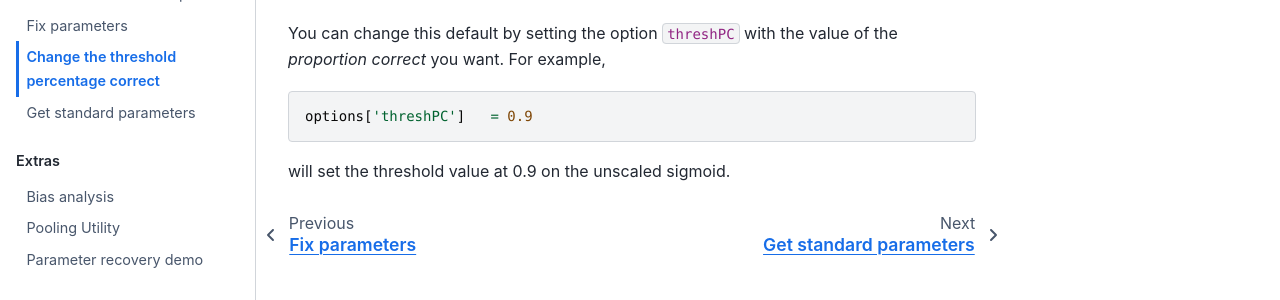
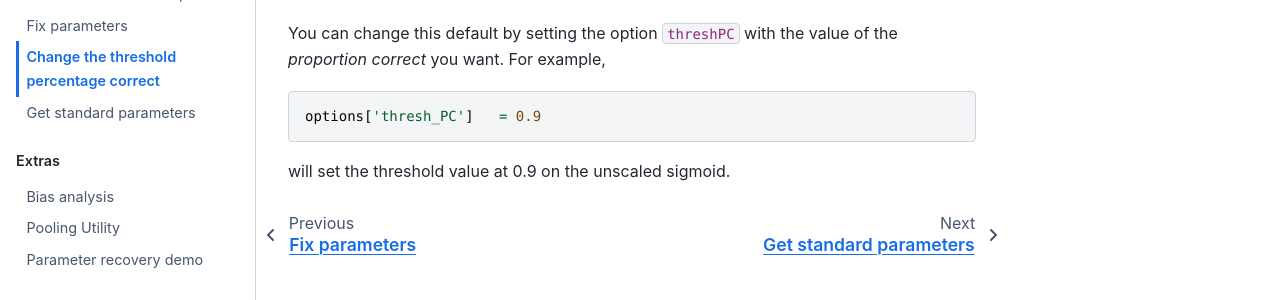
Before and after one commit to wichmann-lab/python-psignifit, a Jupyter Book: the page built from docs/how_to/How-to-Change-the-Threshold-Percent-Correct.md, in a window 1280 px wide and 900 px high. Shown: the part 451-751 px from the top of the window. Built offline with Jupyter Book 1.0.4 settings and Sphinx 7.4.7 and the Sphinx Book theme 1.1.4, drawn with Linux system fonts in a browser that asks for light colours.

Commit message:
docs: corrects typo in how-to-change percentage correct

````diff
--- a/docs/how_to/How-to-Change-the-Threshold-Percent-Correct.md
+++ b/docs/how_to/How-to-Change-the-Threshold-Percent-Correct.md
@@ -25,7 +25,7 @@ You can change this default by setting the option `threshPC` with the value
 of the *proportion correct* you want. For example,
 
 ```
-options['threshPC']   = 0.9
+options['thresh_PC']   = 0.9
 ```
 
 will set the threshold value at 0.9 on the unscaled sigmoid.
````
